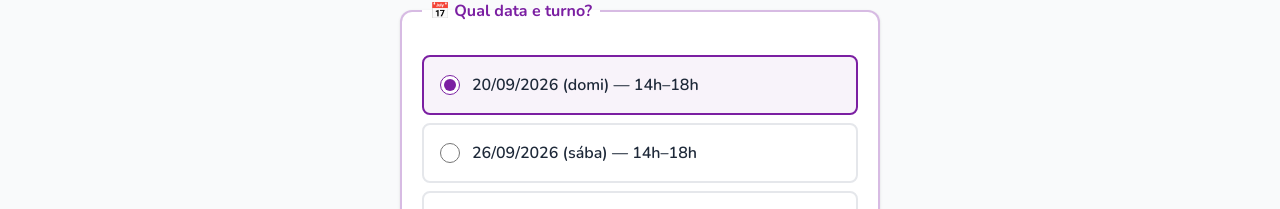
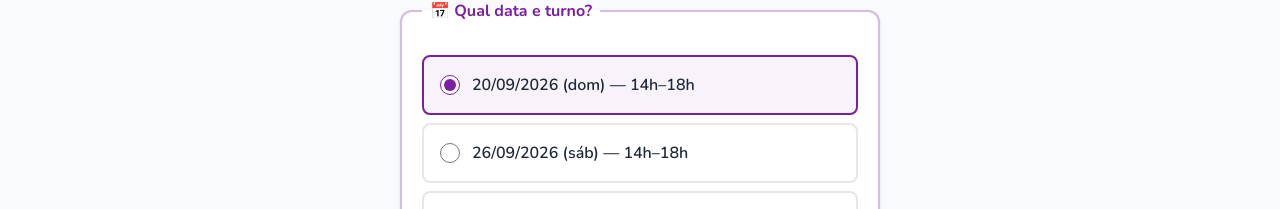
Before and after one commit to maninhabohn/tardezinha-landing, a React (Vite) app: page /grupo in a window 1280 px wide. Shown: the part 367-576 px from the top of the page. Built offline with nearby package versions, Linux system fonts and the light colour scheme; no server answers.

Commit message:
Dia da semana abreviado em 3 letras (dom, sab), nao 'domi'/'saba'
Co-Authored-By: Claude Opus 5 <noreply@anthropic.com>

```diff
--- a/src/components/DateBanner.tsx
+++ b/src/components/DateBanner.tsx
@@ -45,7 +45,7 @@ export function DateBanner() {
           {EVENTS.map((ev, i) => (
             <span key={ev.id}>
               {i > 0 && ' · '}
-              {ev.dateLong} ({ev.dayOfWeek.slice(0, 4)})
+              {ev.dateLong} ({ev.dayOfWeek.slice(0, 3)})
             </span>
           ))}
         </span>
--- a/src/pages/Grupo.tsx
+++ b/src/pages/Grupo.tsx
@@ -28,7 +28,7 @@ const SESSION_OPTIONS = EVENTS.flatMap(ev => {
   if (iso < hojeISO) return []
   return ev.sessions.map(s => ({
     value: `${ev.id}|${s.label}`,
-    label: `${ev.date} (${ev.dayOfWeek.slice(0, 4)}) — ${s.label}`,
+    label: `${ev.date} (${ev.dayOfWeek.slice(0, 3)}) — ${s.label}`,
   }))
 })
 
--- a/src/pages/Reservar.tsx
+++ b/src/pages/Reservar.tsx
@@ -67,7 +67,7 @@ function calcAge(isoDate: string): number {
 const SESSION_OPTIONS = EVENTS.flatMap(ev =>
   ev.sessions.map(s => ({
     value: `${ev.id}|${s.label}`,
-    label: `${ev.date} (${ev.dayOfWeek.slice(0, 4)}) — ${s.label}`,
+    label: `${ev.date} (${ev.dayOfWeek.slice(0, 3)}) — ${s.label}`,
     eventDate: ev.date,
     sessionLabel: s.label,
     soldOut: !!s.soldOut,
```
